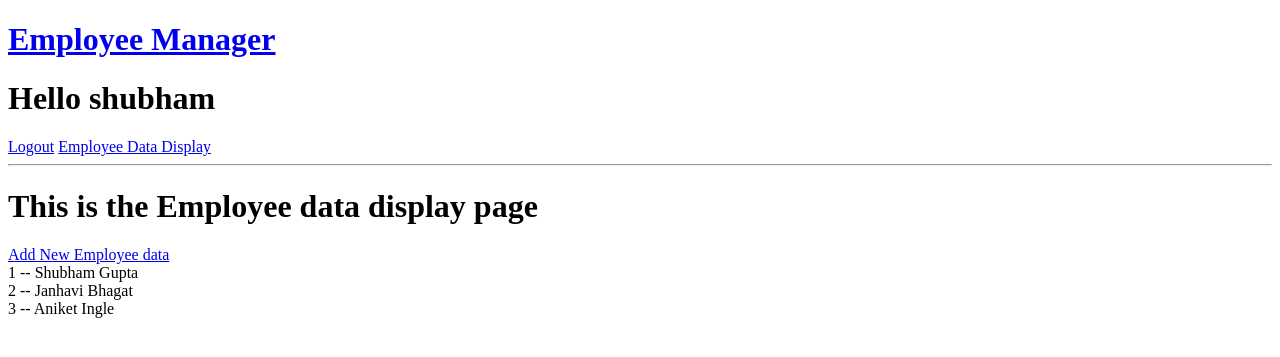
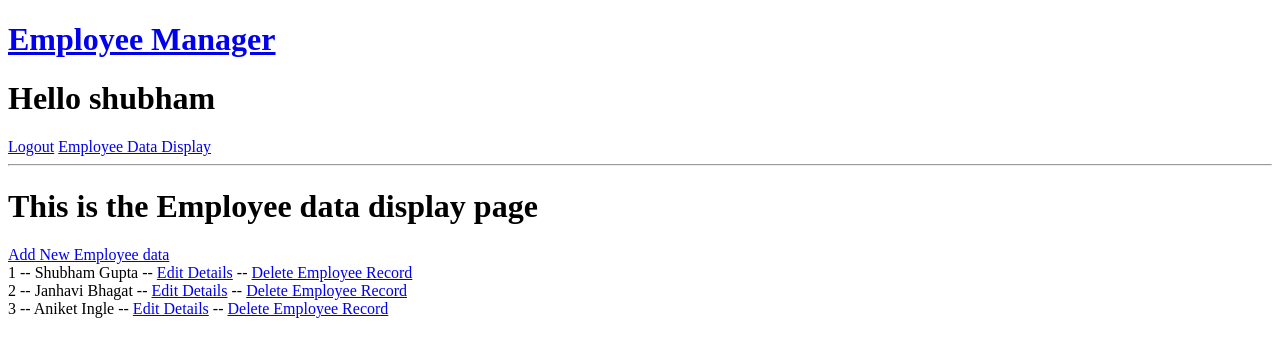
Before and after one commit to shubham0720/Employee_Management_System, a Django app: page /employeedisplay/ in a window 1280 px wide. Shown: the top 357 px of the page. Run offline with Django 3.2, Linux system fonts and the light colour scheme; a user stored in the database is signed in; data comes from the database, SQL or seed files in the repository; both versions use the stored data as it was before the commit.

Commit message:
CRUD Operations

```diff
--- a/baseapp/models.py
+++ b/baseapp/models.py
@@ -3,9 +3,9 @@ from django.db import models
 # Create your models here.
 
 class EmployeeDataManager(models.Model):
-    employee_id = models.IntegerField()
+    employee_id = models.IntegerField(primary_key=True)
     employee_name = models.CharField(max_length=20)
     employee_age = models.IntegerField()
     employee_addr = models.CharField(max_length=100)
     employee_dept = models.CharField(max_length=20)
-    employee_start_date = models.DateField()
+    employee_start_date = models.DateField(auto_now_add=True)
--- a/baseapp/templates/baseapp/employeedisplay.html
+++ b/baseapp/templates/baseapp/employeedisplay.html
@@ -7,7 +7,7 @@
 <a href="{% url 'addemployee' %}">Add New Employee data</a>
 <br>
 {% for d in data %}
-    {{d.employee_id}} -- {{d.employee_name}} <br>
+    {{d.employee_id}} -- {{d.employee_name}} -- <a href="{% url 'editemployee' d.employee_id %}">Edit Details</a> -- <a href="{% url 'deleteemployee' d.employee_id %}">Delete Employee Record</a><br>
 {% endfor %}
 
 {% endblock content %}
--- a/baseapp/urls.py
+++ b/baseapp/urls.py
@@ -7,4 +7,6 @@ urlpatterns = [
     path('', views.home, name="home"),
     path('employeedisplay/', views.employeedatadisplay, name='employeedisplay'),
     path('addemployee/', views.addNewEmployee, name='addemployee'),
+    path('editemployee/<str:pk>/', views.editEmployee, name='editemployee'),
+    path('deleteemployee/<str:pk>', views.deleteEmployee, name='deleteemployee')
 ]
--- a/baseapp/views.py
+++ b/baseapp/views.py
@@ -1,3 +1,4 @@
+from cmath import log
 from django.shortcuts import render, redirect
 from django.contrib.auth import authenticate, login, logout
 from django.contrib.auth.models import User
@@ -53,3 +54,27 @@ def addNewEmployee(request):
             return redirect('employeedisplay')
     context = {'form':form}
     return render(request, 'baseapp/addeditEmployee.html', context)
+
+@login_required(login_url='login')
+def editEmployee(request, pk):
+    data = EmployeeDataManager.objects.get(employee_id=pk)
+    form = EmployeeDataManagerForm(instance=data)
+
+    if request.method == "POST":
+        form = EmployeeDataManagerForm(request.POST, instance=data)
+        if form.is_valid():
+            form.save()
+            return redirect('employeedisplay')
+
+    context = {'form':form}
+    return render(request, 'baseapp/addeditEmployee.html', context)
+
+@login_required(login_url='login')
+def deleteEmployee(request, pk):
+    data = EmployeeDataManager.objects.get(employee_id=pk)
+    if request.method == "POST":
+        data.delete()
+        return redirect('employeedisplay')
+
+    context = {'id':data.employee_name}
+    return render(request, 'baseapp/deleteEmployee.html', context)
```
Also changed, not shown: baseapp/templates/baseapp/deleteEmployee.html (added, +13 -0 lines), README.md, baseapp/migrations/0002_remove_employeedatamanager_id_and_more.py (added), db.sqlite3.
